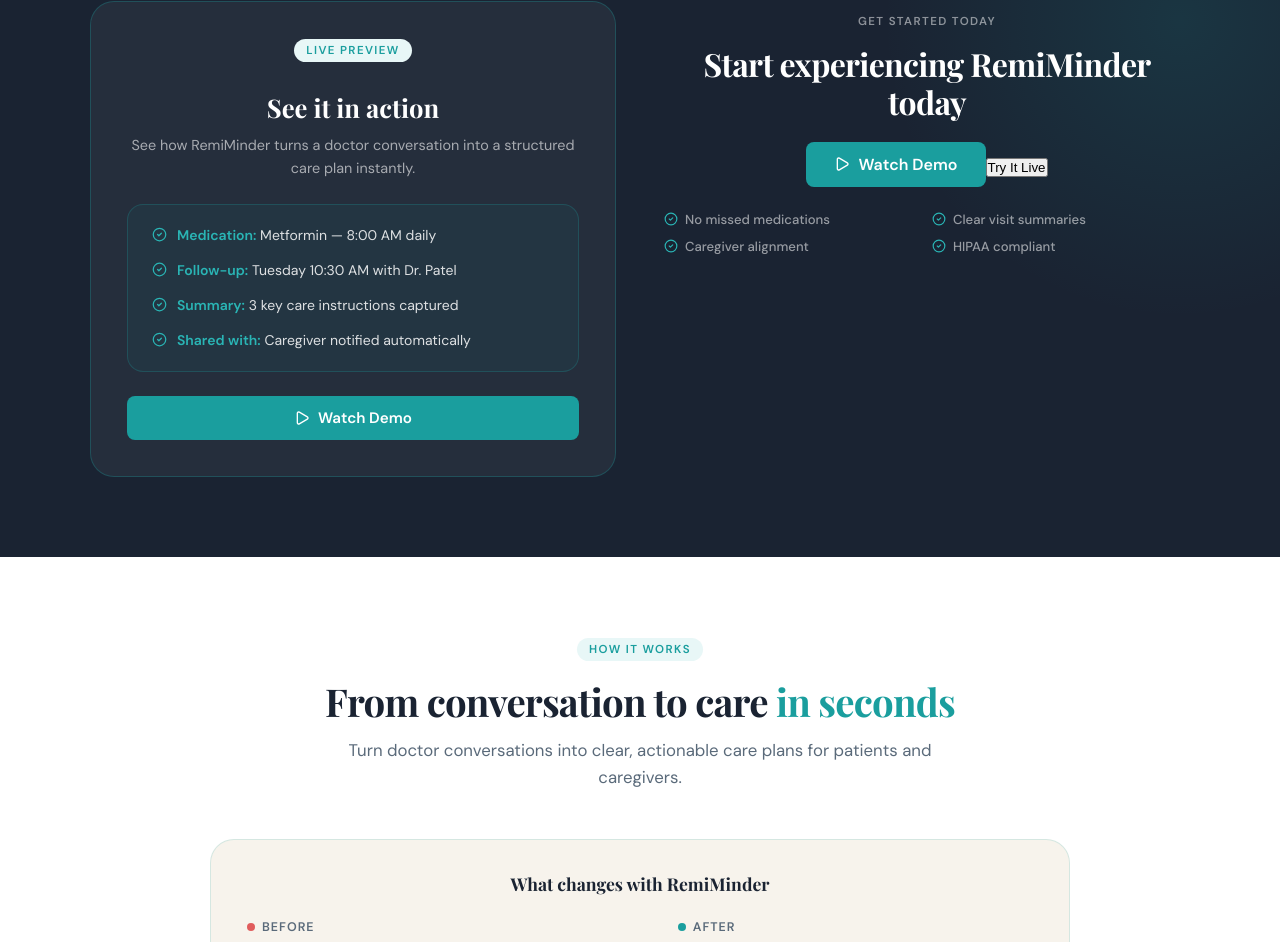
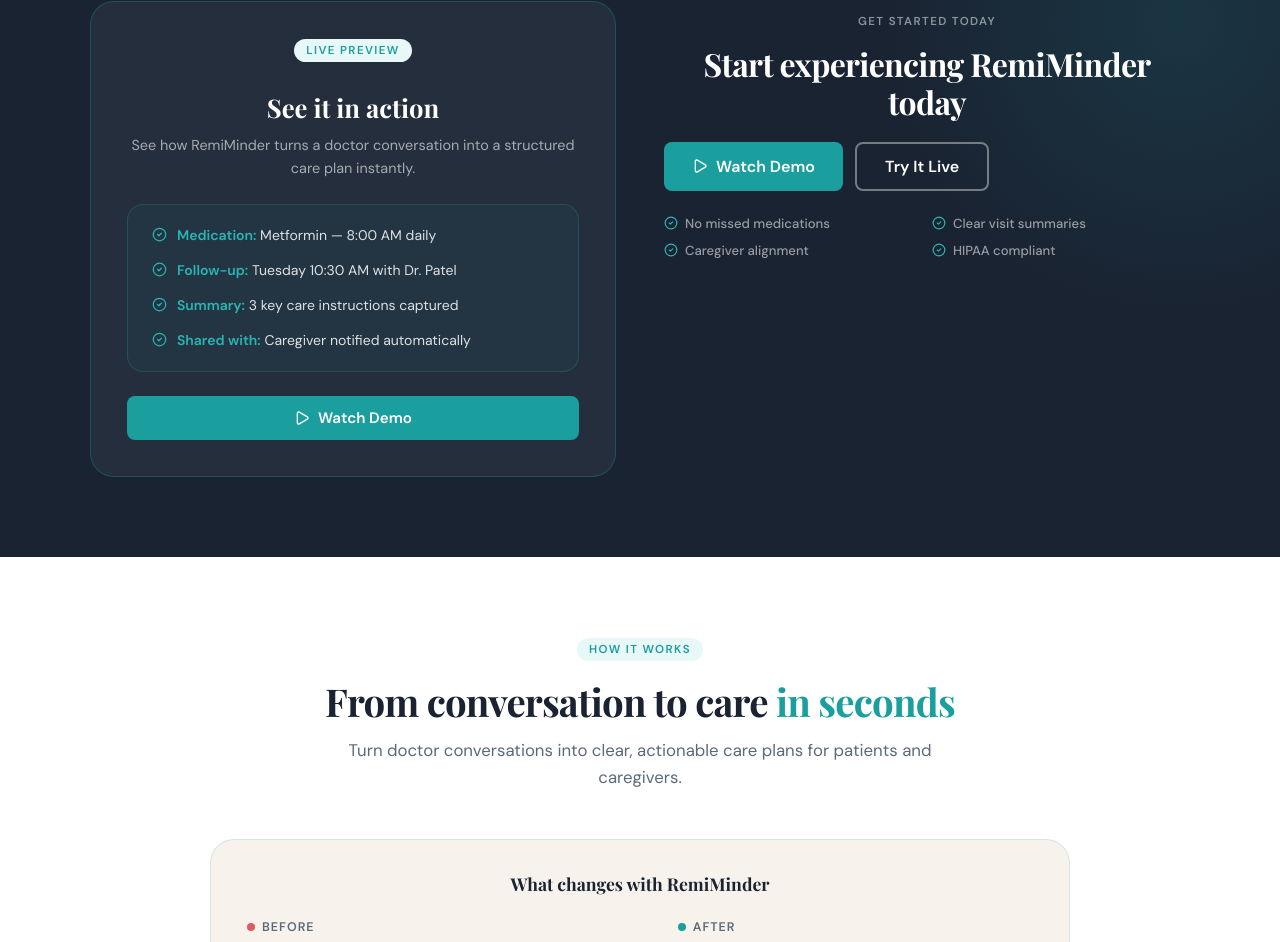
Before and after one commit to RemiMinderAI/RemiMinderAI, a React (Create React App) app in the folder frontend/: page / in a window 1280 px wide. Shown: the part 930-1872 px from the top of the page. Built offline with nearby package versions, Linux system fonts and the light colour scheme; no server answers; the HTML template or start-up script is replaced by a standard one.

Commit message:
Update LandingPage.module.css

```diff
--- a/frontend/src/components/LandingPage.module.css
+++ b/frontend/src/components/LandingPage.module.css
@@ -392,6 +392,33 @@
   letter-spacing: -0.02em;
   margin-bottom: 20px;
 }
+.demoBtnGroup {
+  display: flex;
+  gap: 12px;
+  flex-wrap: wrap;
+  margin-bottom: 24px;
+}
+.tryLiveButton {
+  display: inline-flex;
+  align-items: center;
+  gap: 8px;
+  padding: 12px 28px;
+  background: transparent;
+  color: var(--white);
+  font-family: 'DM Sans', sans-serif;
+  font-weight: 600;
+  font-size: 1rem;
+  border-radius: var(--radius-sm);
+  border: 2px solid rgba(255,255,255,0.4);
+  cursor: pointer;
+  transition: all 0.2s ease;
+  margin-bottom: 0;
+}
+.tryLiveButton:hover {
+  background: rgba(255,255,255,0.1);
+  border-color: rgba(255,255,255,0.7);
+  transform: translateY(-2px);
+}
 .tryMeButton {
   display: inline-flex;
   align-items: center;
@@ -406,7 +433,6 @@
   border: none;
   cursor: pointer;
   transition: all 0.2s ease;
-  margin-bottom: 24px;
 }
 .tryMeButton:hover {
   background: var(--teal-mid);
```
